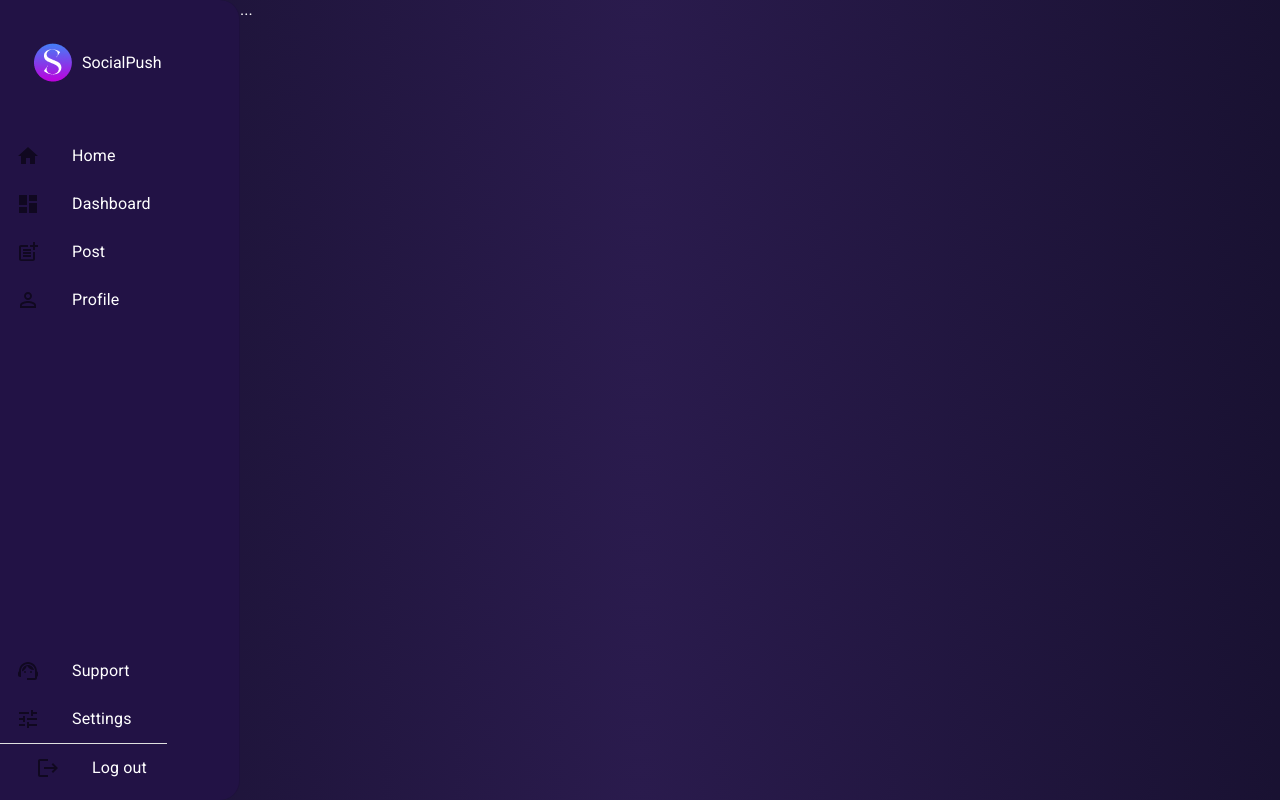
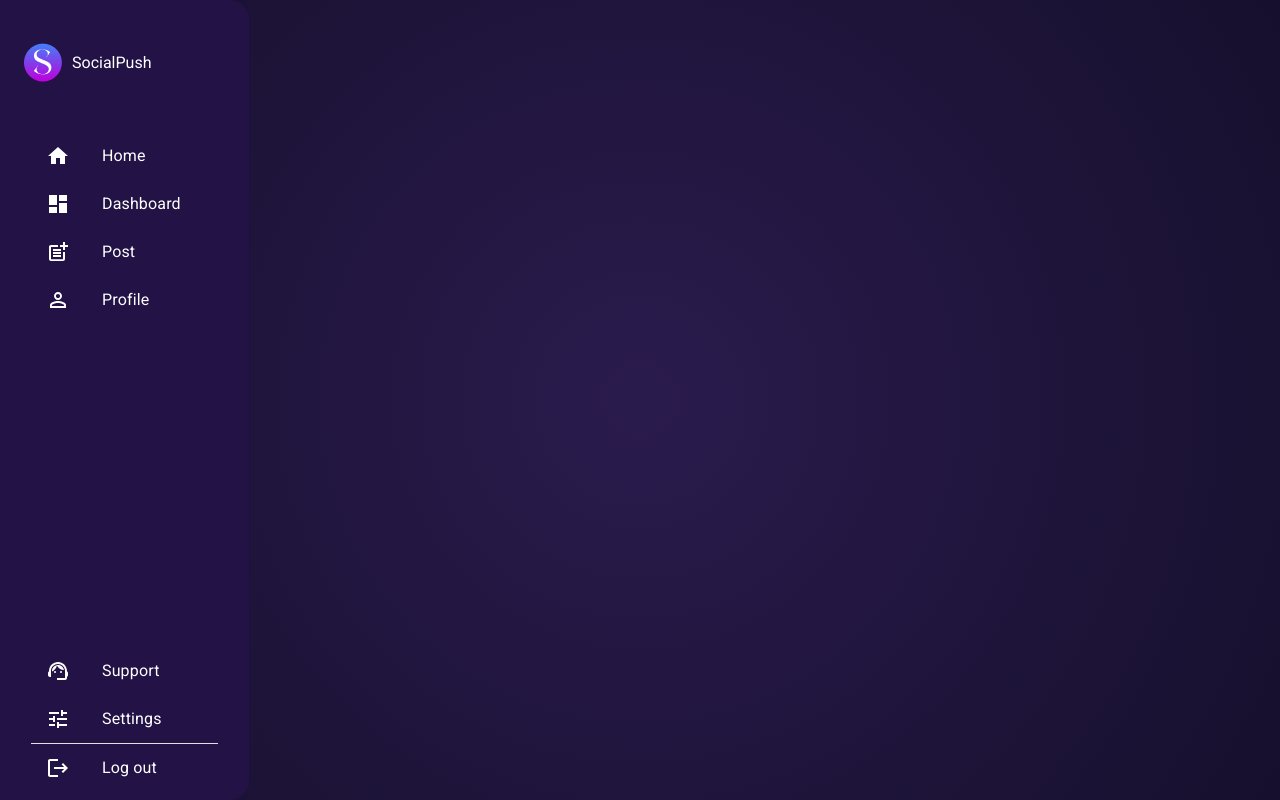
Before and after one commit to APS-SocialPush/SocialPush-Frontend, a React (Vite) app: page / in a window 1280 px wide. Before the commit this address led to /login. Built offline with nearby package versions, Linux system fonts and the light colour scheme.

Commit message:
navegação entre as page

```diff
--- a/src/index.css
+++ b/src/index.css
@@ -5,4 +5,5 @@ body{
     padding: 0;
     box-sizing: border-box;
     color: white;
+    min-height: 100vh;
 }
--- a/src/routes/index.jsx
+++ b/src/routes/index.jsx
@@ -1,17 +1,28 @@
-import { Routes, Route , Navigate} from 'react-router-dom'
-import { MenuPrincipal } from '../shared/layout/menuPrincipal';
+import { Routes, Route, Navigate } from 'react-router-dom'
 import PermanentDrawerLeft from '../shared/components/sidebar/menuLateral';
+
+const HomeRoutes = () => (
+    <div style={{display:'grid', gridTemplateColumns:'300px 1fr'}}>
+        <div>
+            <PermanentDrawerLeft />
+        </div>
+        <div>
+            <Routes>
+                <Route path="/home" element={<h1 style={{marginTop: '40px'}}>NuBank</h1>} />
+                <Route path="/dashboard" element={<h1>Dashboard</h1>} />
+                <Route path="/post" element={<h1>post</h1>} />
+                <Route path="/profile" element={<h1>profile</h1>} />
+            </Routes>
+        </div>
+    </div>
+);
 
 export const AppRoutes = () => {
     return (
         <Routes>
-            <Route path="/login" element={<MenuPrincipal children={<PermanentDrawerLeft />} />} />
-            <Route path="/register" element={<p>register page</p>} />
-            <Route path="/home" element={<p>home page</p>} />
-            <Route path="/dashboard" element={<p>Dashboard</p>} />
-            <Route path="/post" element={<p>post</p>} />
-            <Route path="/profile" element={<p>profile</p>} />
-            <Route path="*" element={<Navigate to = "/login" />} />
+            <Route path="/login" element={<h1>Login</h1>} />
+            <Route path="/register" element={<h1>register page</h1>} />
+            <Route path="*" element={<HomeRoutes />} />
         </Routes>
     );
 }
--- a/src/shared/components/sidebar/menuLateral.css
+++ /dev/null
@@ -1,21 +0,0 @@
-.toolbar {
-    display: flex;
-    margin-bottom: 30px;
-    margin-top: 30px;
-    margin-left: 10px;
-}
-
-.listItemButton {
-    margin-left: 20px;
-}
-
-.listItemIcon {
-    color: white;
-}
-
-
-.divider {
-    background-color: #ffffff;
-    width: 70%;
-    margin: 0 auto;
-}
--- a/src/shared/components/sidebar/menuLateral.jsx
+++ b/src/shared/components/sidebar/menuLateral.jsx
@@ -1,4 +1,5 @@
 import * as React from 'react';
+import { Link } from 'react-router-dom';
 
 import Box from '@mui/material/Box';
 import Drawer from '@mui/material/Drawer';
@@ -19,15 +20,14 @@ import TuneIcon from '@mui/icons-material/Tune';
 import LogoutIcon from '@mui/icons-material/Logout';
 
 import myIcon from '/sideicon.png';
-import './menuLateral.css';
 
-const drawerWidth = 240;
+const drawerWidth = 250;
 
-const buttons = [
-    { text: 'Home', icon: <HomeIcon color="inherit" /> },
-    { text: 'Dashboard', icon: <DashboardIcon color="inherit" /> },
-    { text: 'Post', icon: <PostAddIcon color="inherit" /> },
-    { text: 'Profile', icon: <PersonOutlineIcon color="inherit" /> }
+const buttonsMenu = [
+    { text: 'Home', icon: <HomeIcon color="inherit" />, path: '/home'},
+    { text: 'Dashboard', icon: <DashboardIcon color="inherit" />, path: '/dashboard'},
+    { text: 'Post', icon: <PostAddIcon color="inherit" />, path: '/post'},
+    { text: 'Profile', icon: <PersonOutlineIcon color="inherit"/>, path: '/profile' },
 ];
 
 const buttons2 = [
@@ -35,7 +35,7 @@ const buttons2 = [
     { text: 'Settings', icon: <TuneIcon color="inherit" /> }
 ];
 
-export default function PermanentDrawerLeft() {
+export default function MenuPrincipal() {
     return (
         <Box sx={{ display: 'flex' }}>
             <Drawer
@@ -53,16 +53,16 @@ export default function PermanentDrawerLeft() {
                 variant="permanent"
                 anchor="left"
             >
-                <Toolbar className="toolbar">
+                <Toolbar style={{display:'flex', marginTop:'30px', marginBottom:'30px', marginleft: '10px'}}>
                     <img src={myIcon} alt="My Icon" style={{ marginRight: '10px' }} />
                     SocialPush
                 </Toolbar>
 
                 <List>
-                    {buttons.map((button) => (
+                    {buttonsMenu.map((button) => (
                         <ListItem key={button.text} disablePadding>
-                            <ListItemButton className="listItemButton">
-                                <ListItemIcon className="listItemIcon">
+                            <ListItemButton component={Link} to={button.path} style={{marginLeft:'30px'}}>
+                                <ListItemIcon style={{color:'white'}}>
                                     {button.icon}
                                 </ListItemIcon>
                                 <ListItemText primary={button.text} />
@@ -70,27 +70,31 @@ export default function PermanentDrawerLeft() {
                         </ListItem>
                     ))}
                 </List>
+
                 <List sx={{ marginTop: 'auto' }}>
                     {buttons2.map((button) => (
                         <ListItem key={button.text} disablePadding>
-                            <ListItemButton className="listItemButton">
-                                <ListItemIcon className="listItemIcon">
+                            <ListItemButton style={{marginLeft:'30px'}}>
+                                <ListItemIcon style={{color:'white'}}>
                                     {button.icon}
                                 </ListItemIcon>
                                 <ListItemText primary={button.text} />
                             </ListItemButton>
                         </ListItem>
                     ))}
-                    <Divider className="divider" />
+
+                    <Divider style={{ backgroundColor: '#ffffff', width: '75%', margin: '0 auto' }} />
+
                     <ListItem disablePadding>
-                        <ListItemButton>
-                            <ListItemIcon className="listItemIcon" style={{ marginLeft: '20px' }}>
+                        <ListItemButton style={{marginLeft:'30px'}}>
+                            <ListItemIcon style={{color:'white'}}>
                                 <LogoutIcon />
                             </ListItemIcon>
                             <ListItemText primary="Log out" />
                         </ListItemButton>
                     </ListItem>
                 </List>
+
             </Drawer>
         </Box>
     );
--- a/src/shared/layout/menuPrincipal.jsx
+++ /dev/null
@@ -1,12 +0,0 @@
-export const MenuPrincipal = ({ children }) => {
-    return (
-        <div style={{display:'flex'}}>
-            <div>
-                {children}
-            </div>
-            <div>
-                ...
-            </div>
-        </div>
-    )
-}
```
